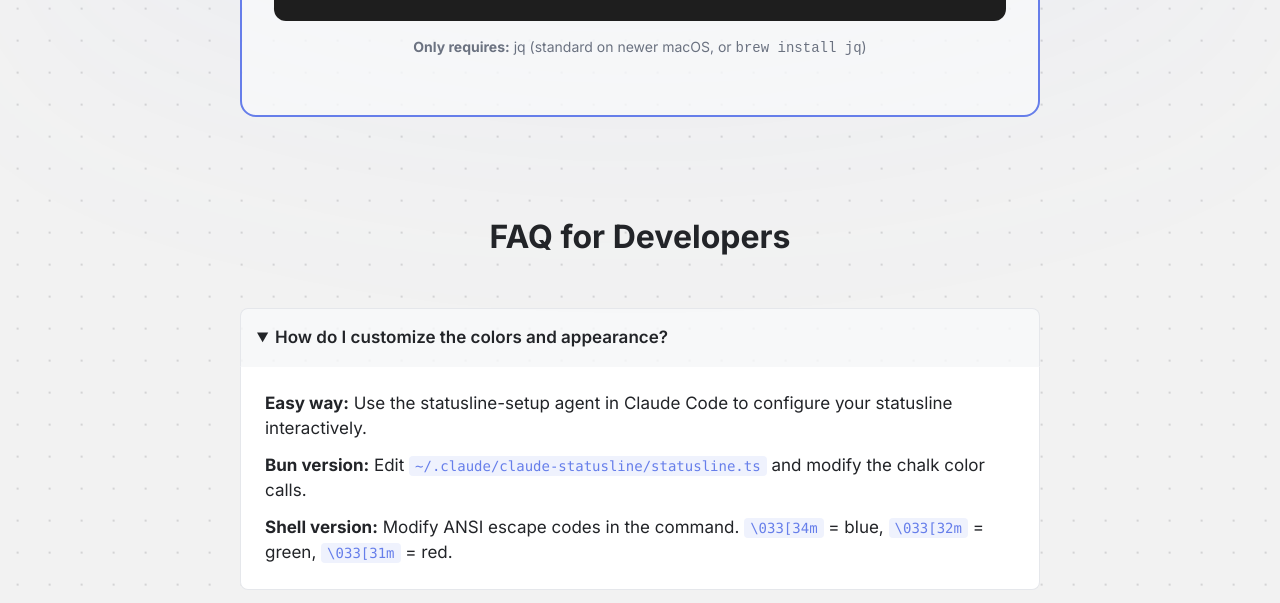
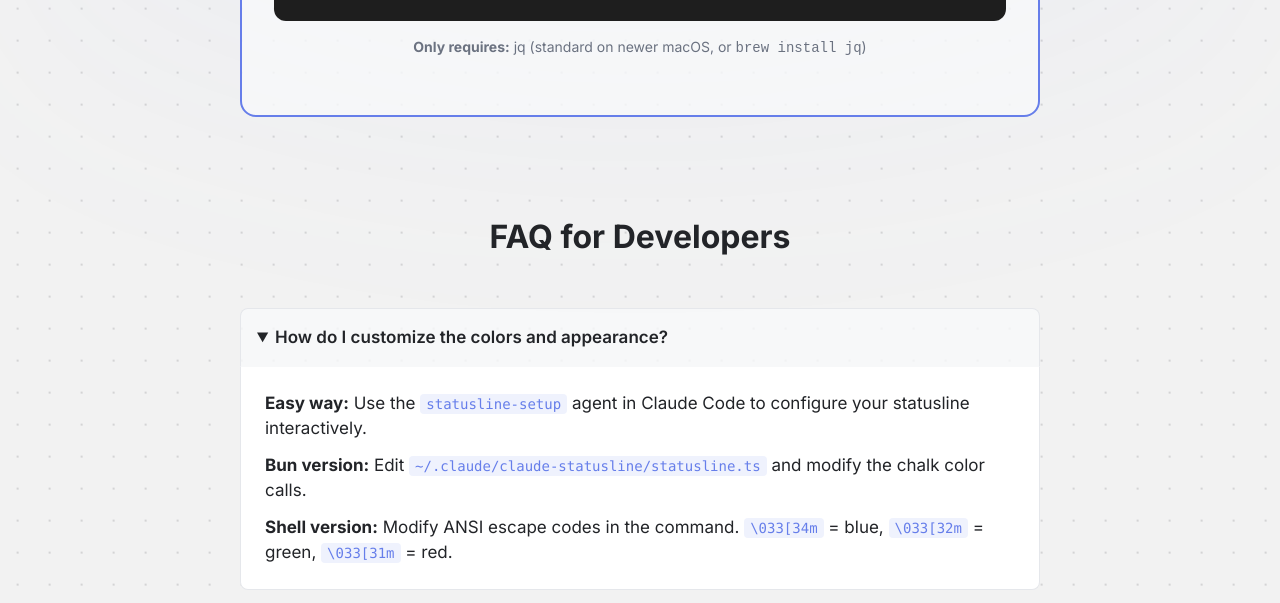
Before and after one commit to bitbonsai/claude-status, a website: page index.html in a window 1280 px wide. Both pictures are taken after a click on the element "How do I customize the colors and appearance?". Shown: the part 2165-2768 px from the top of the page. Drawn offline with Linux system fonts and the light colour scheme.

Commit message:
Add code tags around statusline-setup agent references

```diff
--- a/index.html
+++ b/index.html
@@ -754,7 +754,7 @@
                     <details>
                         <summary>How do I customize the colors and appearance?</summary>
                         <div class="faq-content">
-                            <p><strong>Easy way:</strong> Use the statusline-setup agent in Claude Code to configure your statusline interactively.</p>
+                            <p><strong>Easy way:</strong> Use the <code>statusline-setup</code> agent in Claude Code to configure your statusline interactively.</p>
                             <p><strong>Bun version:</strong> Edit <code>~/.claude/claude-statusline/statusline.ts</code> and modify the chalk color calls.</p>
                             <p><strong>Shell version:</strong> Modify ANSI escape codes in the command. <code>\033[34m</code> = blue, <code>\033[32m</code> = green, <code>\033[31m</code> = red.</p>
                         </div>
@@ -770,7 +770,7 @@
                     <details>
                         <summary>Can I add custom information to the statusline?</summary>
                         <div class="faq-content">
-                            <p><strong>Easy way:</strong> Use the statusline-setup agent in Claude Code to add custom fields interactively.</p>
+                            <p><strong>Easy way:</strong> Use the <code>statusline-setup</code> agent in Claude Code to add custom fields interactively.</p>
                             <p><strong>Bun version:</strong> Edit <code>statusline.ts</code> and add your logic. The stdin provides JSON with <code>workspace.current_dir</code>, <code>context_window.current_usage</code>, etc.</p>
                             <p><strong>Shell version:</strong> Add custom shell logic to the command pipeline. Example: <code>[ -n "$AWS_PROFILE" ] && output="${output} aws:$AWS_PROFILE"</code></p>
                         </div>
```
